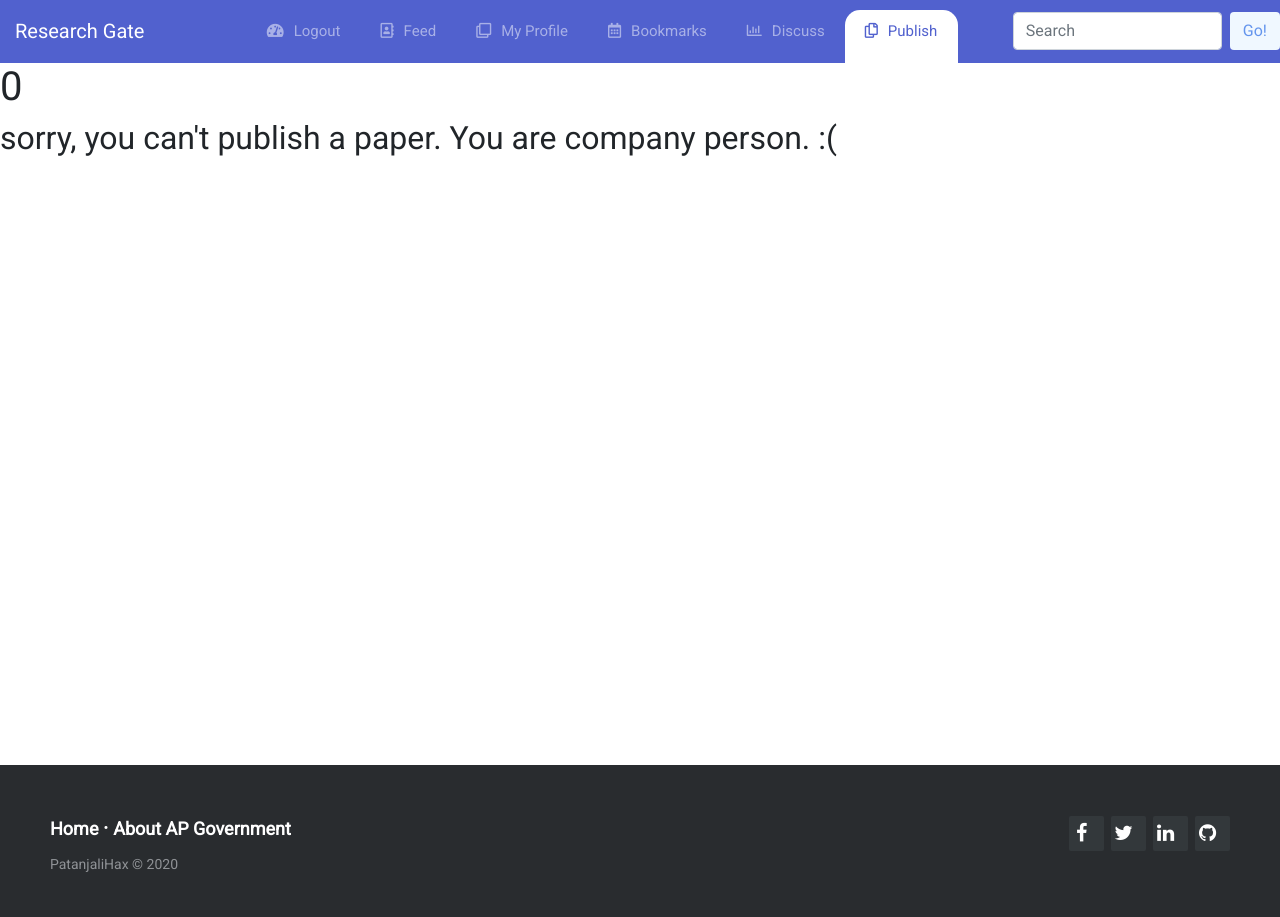
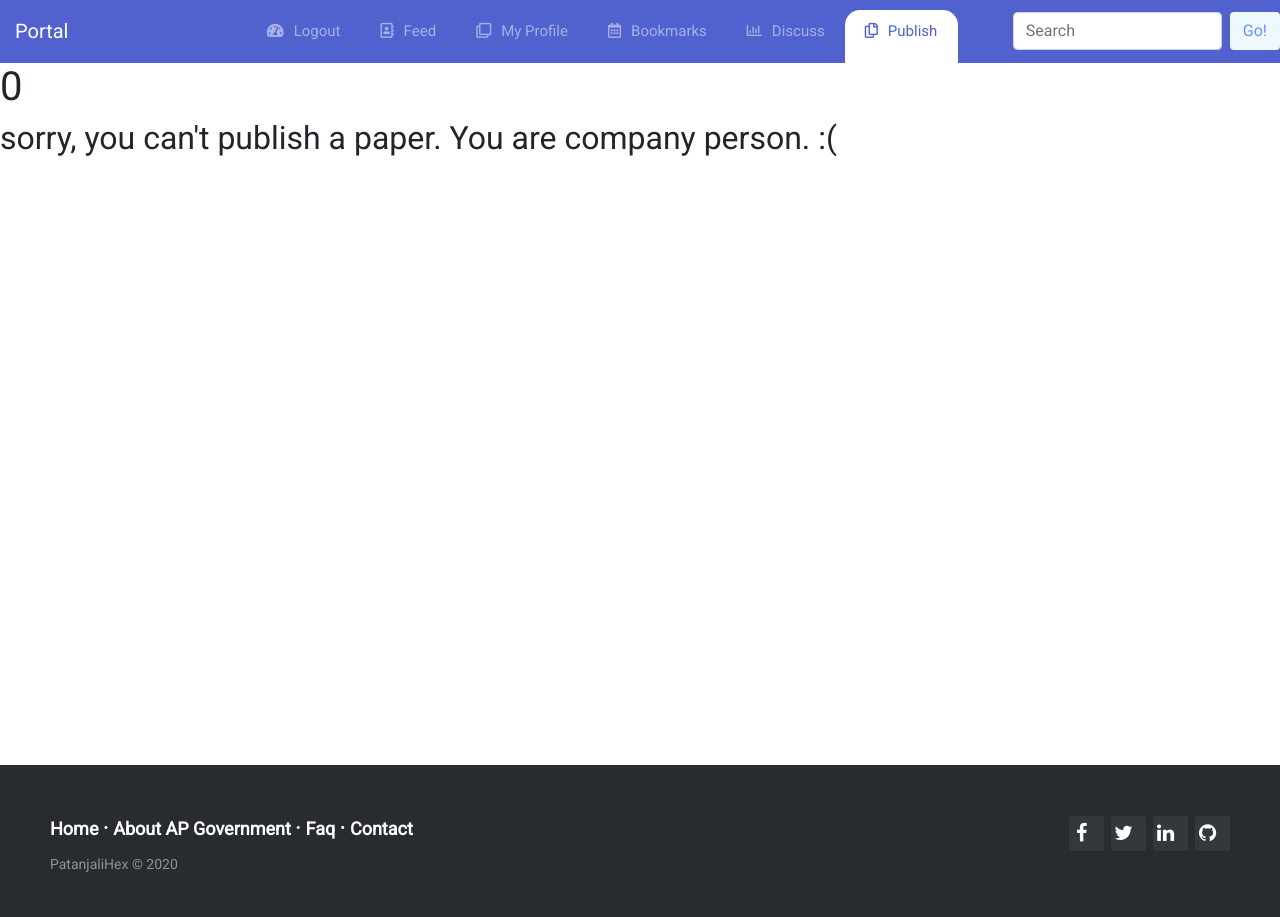
Before and after one commit to DestroyerAlpha/KB141, a Django app: page /add_paper/ in a window 1280 px wide. Run offline with Django 3.2, Linux system fonts and the light colour scheme; the visitor is signed in with stand-in values (Sample User, id 1); some libraries are stand-ins or nearby versions.

Commit message:
fixed minor bugs

```diff
--- a/portal/home/templates/home/index.html
+++ b/portal/home/templates/home/index.html
@@ -12,7 +12,7 @@
 {% load static %}
 </head>
 <script src="https://ajax.googleapis.com/ajax/libs/jquery/3.5.1/jquery.min.js"></script>
-<link rel="stylesheet" href="//code.jquery.com/ui/1.12.1/themes/base/jquery-ui.css">
+
 <!-- jquery needs to be loaded first of all. Don't change load any of the other links before it. -->
 <script src = "https://code.jquery.com/jquery-3.4.1.min.js"></script>
 <script src = "https://stackpath.bootstrapcdn.com/bootstrap/4.3.1/js/bootstrap.min.js"></script>
@@ -34,15 +34,15 @@
 
 <body>
     <nav class="navbar navbar-expand-lg navbar-mainbg">
-        <a class="navbar-brand navbar-logo" href="{% url 'website-home' %}">Research Gate</a>
-        <!-- <button class="navbar-toggler" type="button" data-toggle="collapse" data-target="#navbarSupportedContent" aria-controls="navbarSupportedContent" aria-expanded="false" aria-label="Toggle navigation">
-        <i class="fas fa-bars text-white"> hi</i>
-        </button> -->
+        <a class="navbar-brand navbar-logo" href="{% url 'website-home' %}">Portal</a>
+        <button class="navbar-toggler" type="button" data-toggle="collapse" data-target="#navbarSupportedContent" aria-controls="navbarSupportedContent" aria-expanded="false" aria-label="Toggle navigation">
+        <i class="fas fa-bars text-white"></i>
+        </button>
         <!-- <input type="text" style="background-color: aliceblue;" placeholder = "search"> -->
         <div class="collapse navbar-collapse" id="navbarSupportedContent">
             {% with request.resolver_match.url_name as url_name %}
             <ul class="navbar-nav ml-auto">
-                <div class="hori-selector"><div class="left"></div><div class="right"></div></div>
+                <div class="hori-selector"><div class="left" style = "border-radius:0% !important"></div><div class="right" style = "border-radius:0% !important"></div></div>
                 <li class="nav-item {% if url_name == 'user-login' %}active{% endif %}">
                         {% if user.is_authenticated %}
                         <a class="nav-link" href="{% url 'user-logout' %}"><i class="fas fa-tachometer-alt"></i>Logout</a>
@@ -81,7 +81,6 @@
                 <button class="btn btn-default" style="background-color: aliceblue; color: cornflowerblue;" type="submit">
                     Go!
                 </button>
-            </form>
 
                 <script src="https://code.jquery.com/jquery-1.12.4.js"></script>
                 <script src="https://code.jquery.com/ui/1.12.1/jquery-ui.js"></script>
@@ -92,6 +91,9 @@
                     });
                     } );
                     </script>
+
+
+            </form>
         </div>
     </nav>
     {% for message in messages %}
@@ -144,9 +146,11 @@
                 <a class="link-1" href="#">Home</a>
       <!--       <a href="#">Blog</a>
                 <a href="#"></a> -->
-                <a href="https://www.ap.gov.in/" target="_blank">About AP Government</a>
+                <a href="https://www.ap.gov.in/">About AP Government</a>
+                <a href="#">Faq</a>
+                <a href="#">Contact</a>
             </p>
-            <p>PatanjaliHax &copy; 2020</p>
+            <p>PatanjaliHex &copy; 2020</p>
         </div>
     </footer>
 </body>
```
Lines whose indentation alone changed are shown as unchanged.
